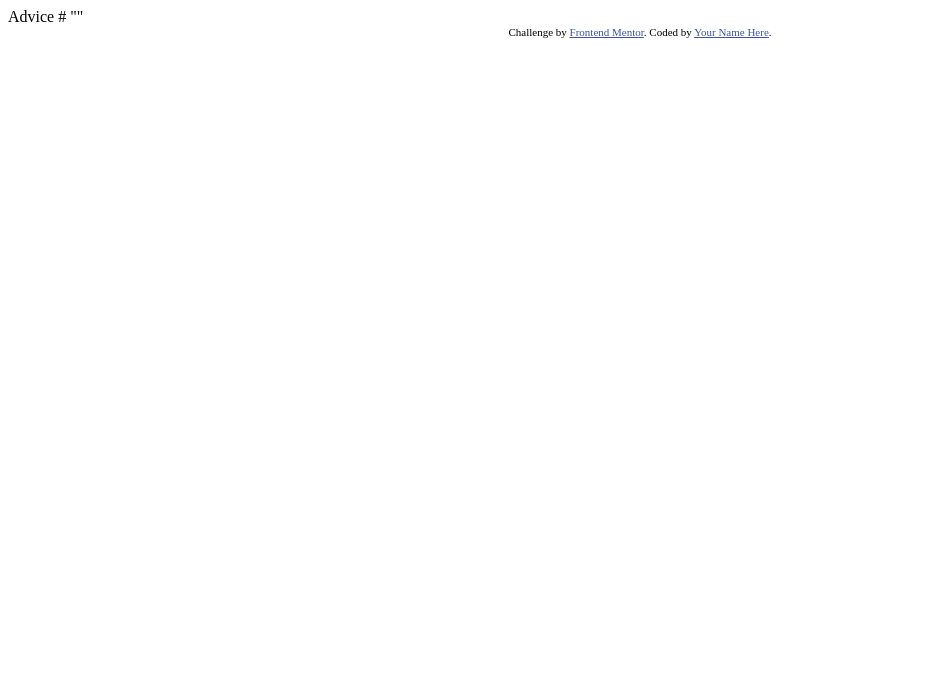
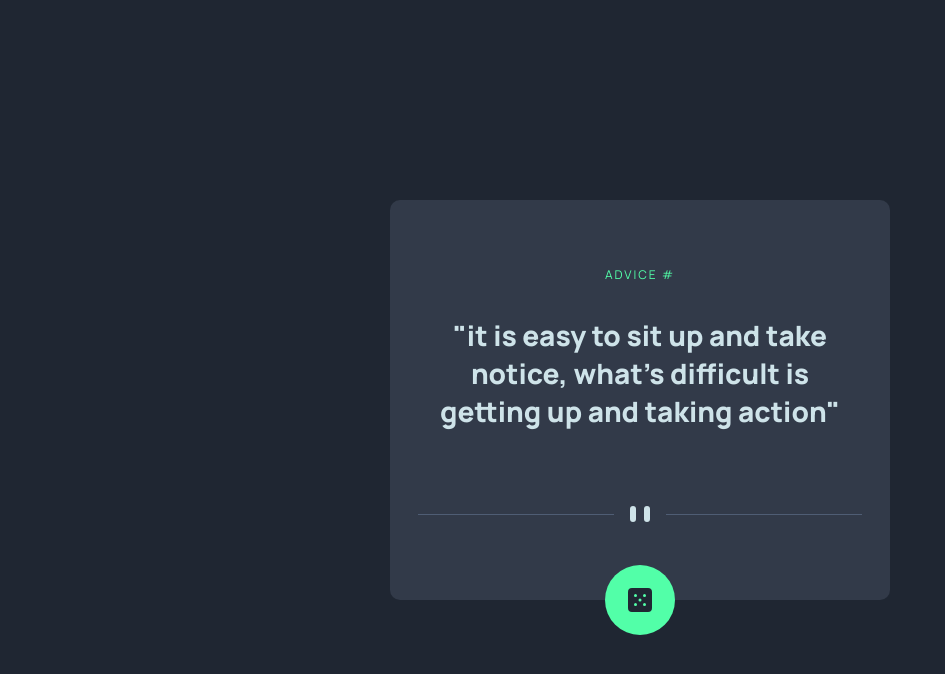
Before and after one commit to rizkisiraj/advice-generator, a website: page index.html in a window 1280 px wide. Shown: the whole page, without its empty margins (0-945 px from the left). Drawn offline with Linux system fonts and the light colour scheme.

Commit message:
second commit

```diff
--- a/index.html
+++ b/index.html
@@ -5,24 +5,31 @@
   <meta name="viewport" content="width=device-width, initial-scale=1.0"> <!-- displays site properly based on user's device -->
 
   <link rel="icon" type="image/png" sizes="32x32" href="./images/favicon-32x32.png">
+  <link rel="stylesheet" href="./styles/style.css">
 
   <title>Frontend Mentor | Advice generator app</title>
 
   <!-- Feel free to remove these styles or customise in your own stylesheet 👍 -->
-  <style>
-    .attribution { font-size: 11px; text-align: center; }
-    .attribution a { color: hsl(228, 45%, 44%); }
-  </style>
+
 </head>
 <body>
 
-  Advice #<!-- Advice ID goes here -->
+<main>
+  <div class="advice-wrapper">
+    <div class="advice-title">
+      <span>Advice #</span>
+    </div>
+    <div class="advice-text">
+      <p>"it is easy to sit up and take notice, what's difficult is getting up and taking action"</p>
+    </div>
+  </div>
+  <img class="divider" style="display: block;" src="./images/pattern-divider-mobile.svg" alt="pattern-divider">
+  <div class="dice">
+    <img src="./images/icon-dice.svg" alt="">
+  </div>
 
-  "<!-- Advice text goes here -->"
+  </main>
 
-  <div class="attribution">
-    Challenge by <a href="https://www.frontendmentor.io?ref=challenge" target="_blank">Frontend Mentor</a>.
-    Coded by <a href="#">Your Name Here</a>.
-  </div>
+  <script src="./script.js"></script>
 </body>
 </html>
--- /dev/null
+++ b/script.js
@@ -0,0 +1,30 @@
+const dice = document.querySelector(".dice");
+const adviceText = document.querySelector("p");
+const divider = document.querySelector(".divider");
+const code = document.querySelector("span");
+
+const showAdvice = () => {
+    fetch('https://api.adviceslip.com/advice')
+  .then(response => response.json())
+  .then(data => { const dataSlip = data.slip
+        const { id, advice } = dataSlip;
+        adviceText.innerHTML = `"${advice}"`;
+        code.innerHTML = `Advice #${id}`;
+    });
+}
+
+function myFunction(x) {
+    if (x.matches) { // If media query matches
+      divider.setAttribute("src", "./images/pattern-divider-desktop.svg");
+    } else {
+      divider.setAttribute("src","images/pattern-divider-mobile.svg")
+    }
+  }
+
+dice.addEventListener('click', showAdvice);
+
+
+
+  var x = window.matchMedia("(min-width: 700px)")
+  myFunction(x) // Call listener function at run time
+  x.addListener(myFunction) // Attach listener function on state changes
--- /dev/null
+++ b/styles/style.scss
@@ -0,0 +1,115 @@
+@import url('https://fonts.googleapis.com/css2?family=Manrope:wght@400;800&display=swap');
+
+$lightCyan: hsl(193, 38%, 86%);
+$neonGreen: hsl(150, 100%, 66%);
+
+$grayishBlue: hsl(217, 19%, 38%);
+$darkGrayishBlue: hsl(217, 19%, 24%);
+$darkBlue: hsl(218, 23%, 16%);
+
+
+$quote : 28px;
+
+$font-family: 'Manrope', sans-serif;
+$weights: 800;
+
+
+* {
+    padding: 0;
+    margin: 0;
+    box-sizing: border-box;
+}
+
+body {
+    width: 100%;
+    height: 100vh;
+    background-color: $darkBlue;
+    padding: 0 10px;
+    display: flex;
+    align-items: center;
+    justify-content: center;
+    flex-direction: column;
+
+
+    main {
+        position: relative;
+        width: 100%;
+        height: auto;
+        min-height: 50%;
+        max-width: 500px;
+        font-family: $font-family;
+        display: flex;
+        flex-direction: column;
+        justify-content: space-around;
+        align-items: center;
+        background-color: $darkGrayishBlue;
+        border-radius: 10px;
+        padding: 2rem 2rem 3rem;
+
+        .dice {
+            position: absolute;
+            bottom: 0;
+            transform: translateY(50%);
+            width: 70px;
+            height: 70px;
+            background-color: $neonGreen;
+            display: flex;
+            align-items: center;
+            justify-content: center;
+            border-radius: 50%;
+            cursor: pointer;
+
+            &:hover {
+                box-shadow:
+                0 0 30px 10px $neonGreen;
+            }
+
+        }
+
+        .divider {
+            @media screen and (max-width: 280px) {
+                width: 100%;
+            }
+        }
+
+        .advice-wrapper {
+            height: auto;
+            display: flex;
+            flex-direction: column;
+            justify-content: flex-start;
+            gap: 2rem;
+            align-items: center;
+            padding-bottom: 1rem;
+
+            .advice-text {
+
+                max-height: 100%;
+                display: flex;
+                align-items: center;
+                // margin-top: .8rem;
+                font-size: 22px;
+                text-align: center;
+                font-weight: $weights;
+                color: $lightCyan;
+
+                @media screen and (min-width: 768px) {
+                    font-size: $quote;
+                }
+            }
+
+            .advice-title {
+                span {
+                    text-transform: uppercase;
+                    font-size: 12px;
+                    letter-spacing: 2px;
+                    color: $neonGreen;
+                }
+            }
+        }
+
+
+
+
+
+    }
+}
```
Also changed, not shown: package.json (added, +19 -0 lines), styles/style.css (added), 1 other file.
